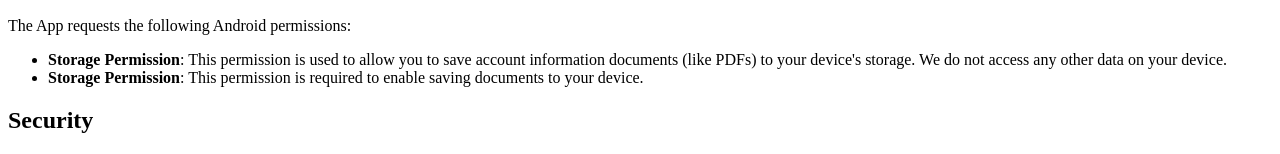
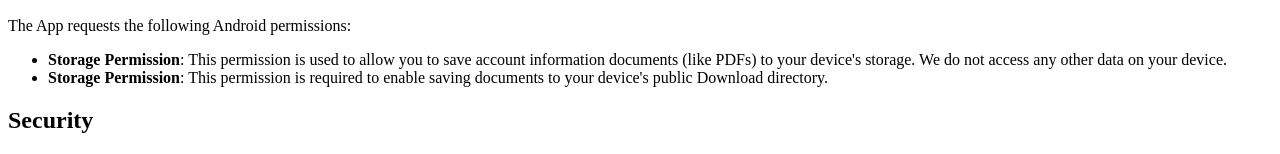
Before and after one commit to dpr24/SNKNL-policy, a plain HTML site: page index.html in a window 1280 px wide. Shown: the part 493-647 px from the top of the page. Drawn offline with Linux system fonts and the light colour scheme.

Commit message:
Update index.html

```diff
--- a/index.html
+++ b/index.html
@@ -27,7 +27,7 @@
 <p>The App requests the following Android permissions:</p>
 <ul>
 <li><b>Storage Permission</b>: This permission is used to allow you to save account information documents (like PDFs) to your device's storage. We do not access any other data on your device.</li>
-<li><b>Storage Permission</b>: This permission is required to enable saving documents to your device.</li>
+<li><b>Storage Permission</b>: This permission is required to enable saving documents to your device's public Download directory.</li>
 </ul>
 
 <h2>Security</h2>
```
